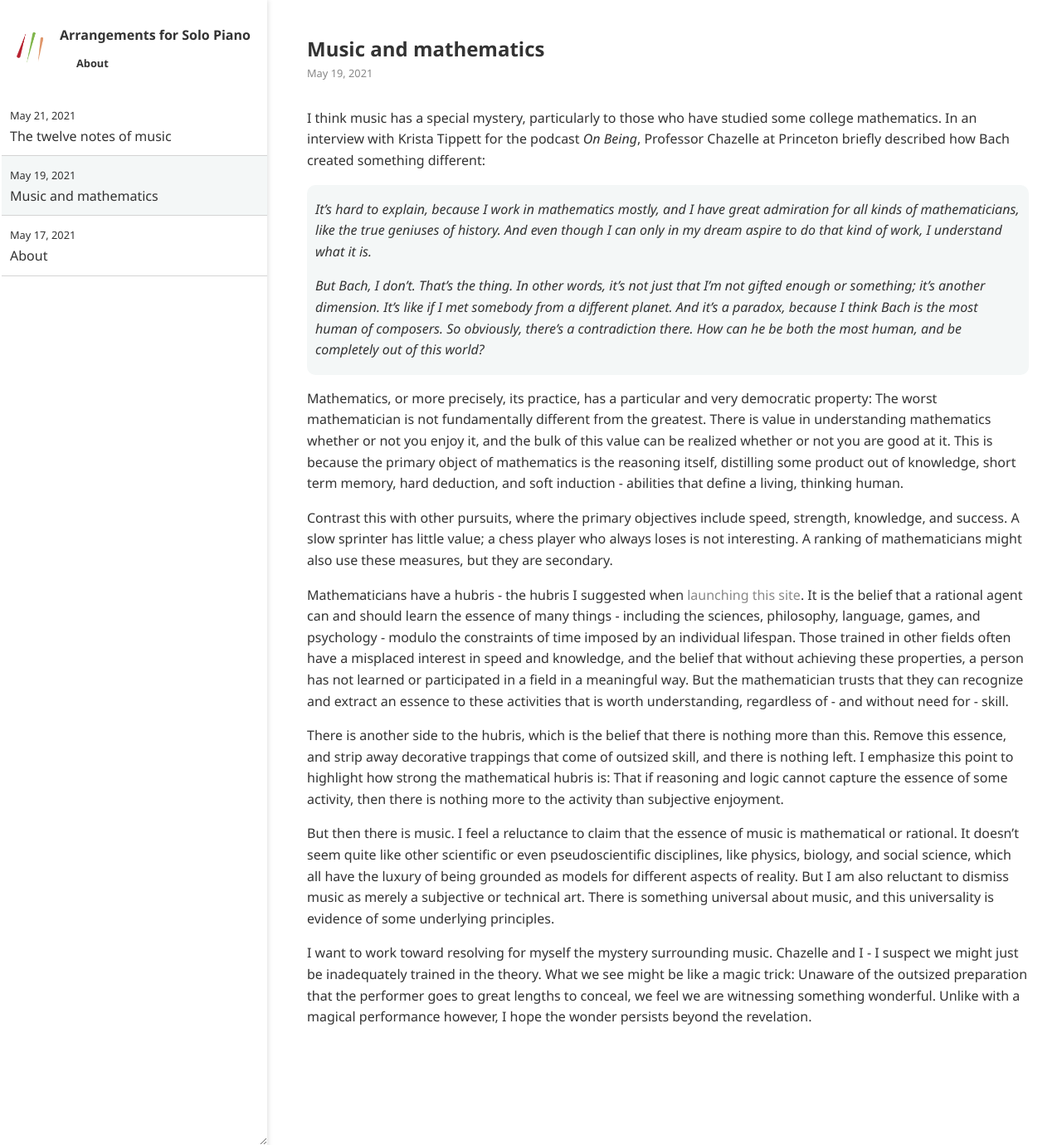
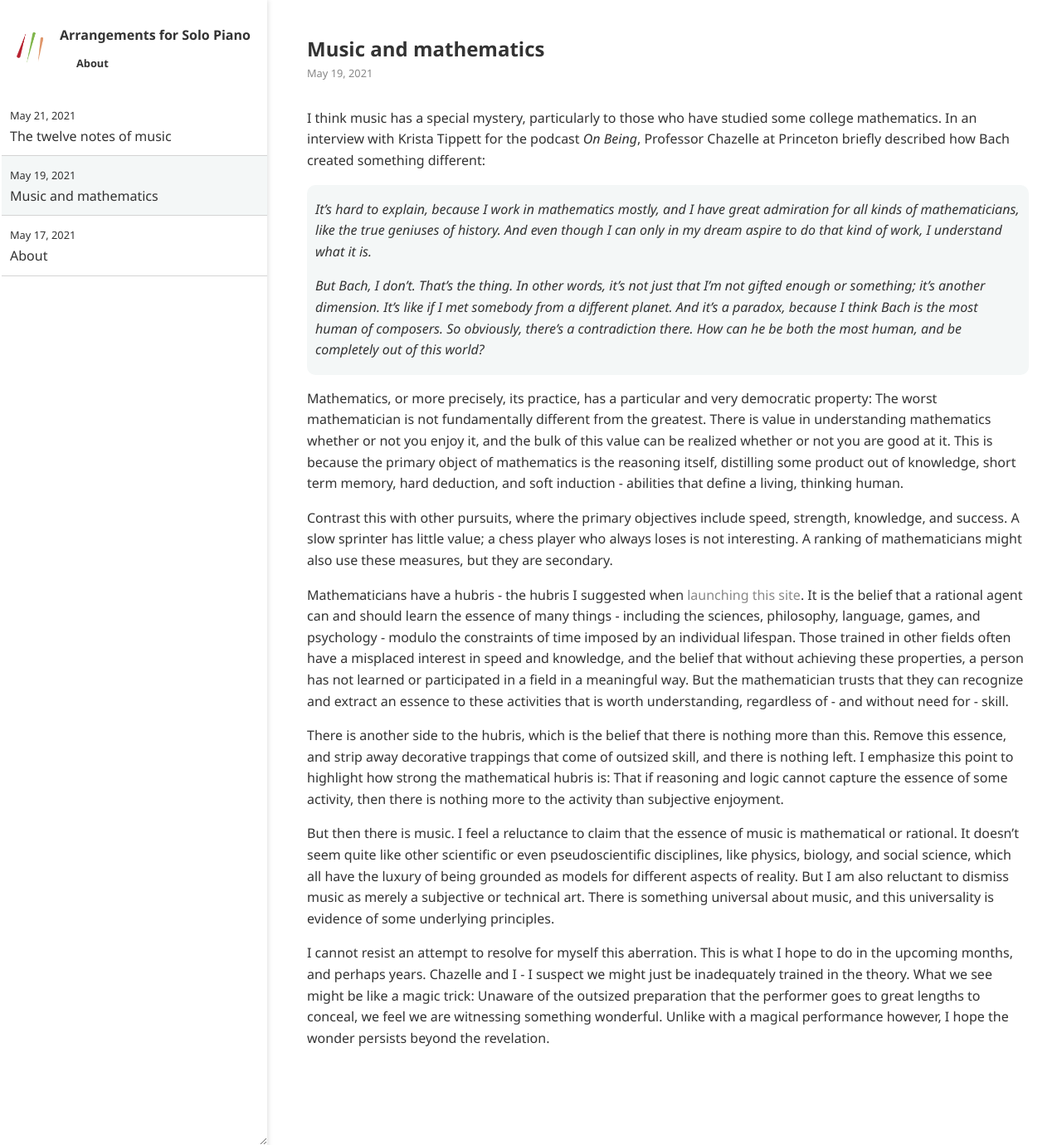
Before and after one commit to ansyblenetwork/arrpiano, a Jekyll site: the page built from _posts/2021-05-19-music-and-mathematics.md, in a window 1280 px wide and 1380 px high. Shown: the whole window at 83% size. Built offline with Jekyll 4.4.1, drawn with Linux system fonts in a browser that asks for light colours.

Commit message:
Update 2021-05-19-music-and-mathematics.md

```diff
--- a/_posts/2021-05-19-music-and-mathematics.md
+++ b/_posts/2021-05-19-music-and-mathematics.md
@@ -21,4 +21,4 @@ There is another side to the hubris, which is the belief that there is nothing m
 
 But then there is music. I feel a reluctance to claim that the essence of music is mathematical or rational. It doesn't seem quite like other scientific or even pseudoscientific disciplines, like physics, biology, and social science, which all have the luxury of being grounded as models for different aspects of reality. But I am also reluctant to dismiss music as merely a subjective or technical art. There is something universal about music, and this universality is evidence of some underlying principles.
 
-I want to work toward resolving for myself the mystery surrounding music. Chazelle and I - I suspect we might just be inadequately trained in the theory. What we see might be like a magic trick: Unaware of the outsized preparation that the performer goes to great lengths to conceal, we feel we are witnessing something wonderful. Unlike with a magical performance however, I hope the wonder persists beyond the revelation.
+I cannot resist an attempt to resolve for myself this aberration. This is what I hope to do in the upcoming months, and perhaps years. Chazelle and I - I suspect we might just be inadequately trained in the theory. What we see might be like a magic trick: Unaware of the outsized preparation that the performer goes to great lengths to conceal, we feel we are witnessing something wonderful. Unlike with a magical performance however, I hope the wonder persists beyond the revelation.
```
